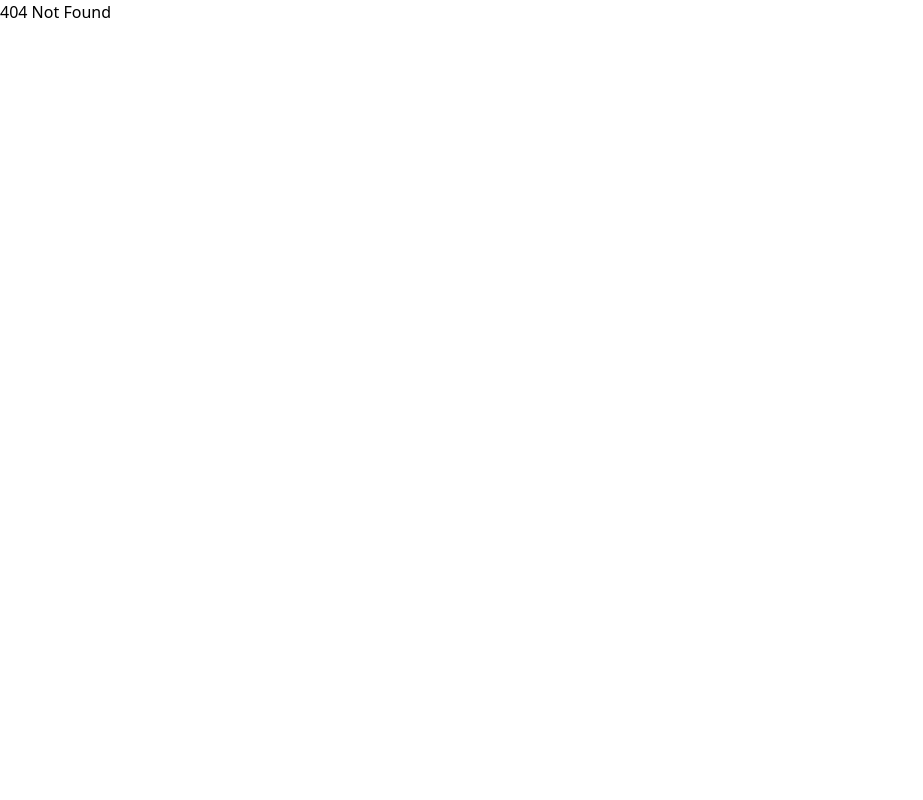
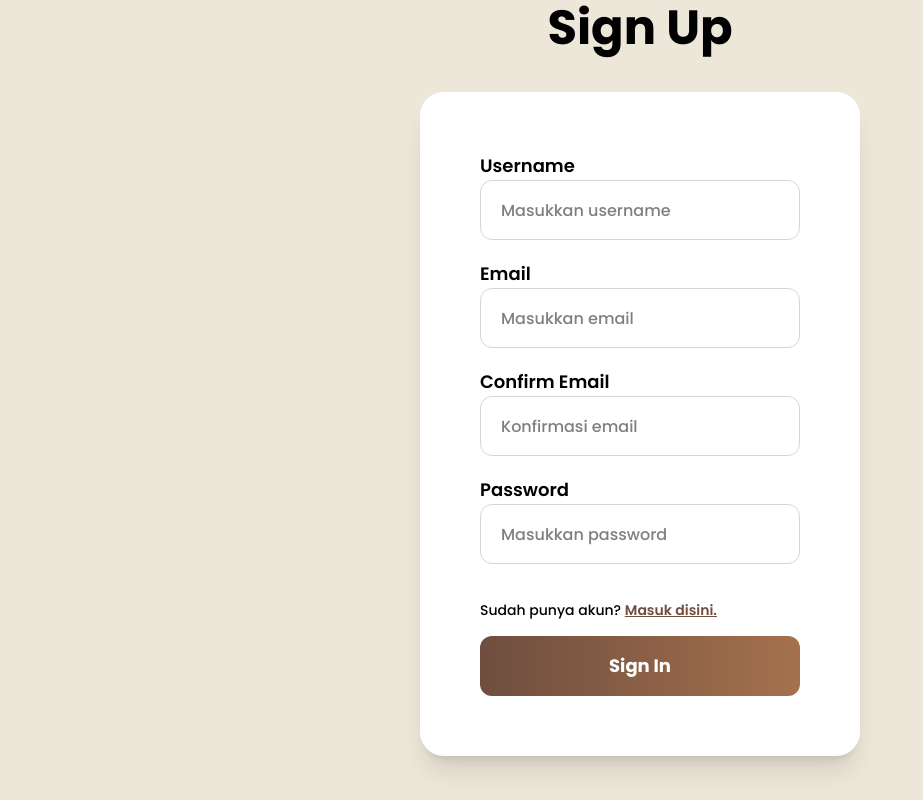
Before and after one commit to ExelCoeg/awarely_react, a React (Vite) app: page /signup in a window 1280 px wide. Before the commit this address had no page. Shown: the whole page, without its empty margins (0-923 px from the left). Built offline with nearby package versions, Linux system fonts and the light colour scheme.

Commit message:
feat: SignIn & SignUp page

```diff
--- a/src/Components/Button.tsx
+++ b/src/Components/Button.tsx
@@ -1,39 +1,36 @@
 import React from "react";
 import { ArrowRight } from "lucide-react";
+import { Link } from "react-router-dom";
 
 interface ButtonProps {
   text: string;
-  borderRadius?: "rounded-full" | "rounded-partial" | "rounded-none";
+  variant?: "primary" | "secondary" | "tertiary";
   className?: string;
-  size?: "small" | "medium" | "large";
   color?: string;
   textColor?: string;
   arrow?: boolean;
+  href?: string;
 }
 
 const Button: React.FC<ButtonProps> = ({
   text,
-  borderRadius = "rounded-full",
   className = "",
-  color = "primary",
-  textColor = "white",
+  variant = "primary",
   arrow = true,
+  href = "",
 }) => {
-  const sizeClasses = {
-    small: "text-2xs px-5 py-2",
-    medium: "text-3xs px-6 py-3",
-    large: "text-lg px-8 py-4",
-  };
-  const borderRadiusClasses = {
-    "rounded-full": "rounded-full",
-    "rounded-partial": "rounded-lg",
-    "rounded-none": "rounded-none",
+  const variantClasses = {
+    primary: "bg-primary text-white hover:bg-primary-light",
+    secondary: "bg-orange-100 hover:bg-orange-50 text-primary",
+    tertiary: "bg-white text-primary border border-primary hover:bg-gray-100",
   };
   return (
     <button
-      className={` ${borderRadiusClasses[borderRadius]} ${sizeClasses["small"]} text-left font-bold bg-${color} text-${textColor} hover:bg-primary-light cursor-pointer font-sans ${className} `}
+      className={`py-2 rounded-full ${variantClasses[variant]} lg:text-lg px-5 text-center font-bold cursor-pointer font-sans ${className} `}
     >
-      {text} {arrow && <ArrowRight className="inline ml-1" />}
+      <Link to={href}>
+        {text} {arrow && <ArrowRight className="inline ml-1" />}
+      </Link>
     </button>
   );
 };
--- a/src/Components/FeaturesCard.tsx
+++ b/src/Components/FeaturesCard.tsx
@@ -33,7 +33,7 @@ const FeaturesCard: React.FC<FeaturesCardProps> = ({
         </div>
       </div>
       <p className="mb-3 font-sans text-sm">{description}</p>
-      <Button text={buttonText} borderRadius="rounded-partial" />
+      <Button text={buttonText} />
     </div>
   );
 };
--- /dev/null
+++ b/src/Components/InputField.tsx
@@ -0,0 +1,26 @@
+import React from "react";
+
+interface InputFieldProps {
+  label?: string;
+  placeholder?: string;
+  type?: string;
+}
+
+const InputField: React.FC<InputFieldProps> = ({
+  label = "Email",
+  placeholder = "Masukkan email",
+  type = "email",
+}) => {
+  return (
+    <div>
+      <label className="mb-2 text-lg font-semibold">{label}</label>
+      <input
+        type={type}
+        className="w-full p-5 mb-5 font-medium border border-gray-300 rounded-xl h-15"
+        placeholder={placeholder}
+      />
+    </div>
+  );
+};
+
+export default InputField;
--- a/src/Components/LayananCard.tsx
+++ b/src/Components/LayananCard.tsx
@@ -35,13 +35,7 @@ const LayananCard: React.FC<LayananCardProps> = ({
         <Badge text={badgeText} />
       </div>
       <div className="flex items-center justify-center mt-5 text-primary">
-        <Button
-          text={"Buat Janji"}
-          color="orange-100"
-          size="medium"
-          textColor="primary"
-          borderRadius="rounded-partial"
-        />
+        <Button text={"Buat Janji"} variant="secondary" textColor="primary" />
       </div>
     </div>
   );
--- a/src/Components/Navbar.tsx
+++ b/src/Components/Navbar.tsx
@@ -11,9 +11,9 @@ export const Navbar = () => {
       <div className="flex flex-row items-center justify-between px-10">
         <div className="flex items-center gap-2 ">
           <img src={AwarelyLogo} alt="" />
-          <h1 className="font-sans text-3xl">Awarely</h1>
+          <h1 className="font-sans text-3xl font-semibold ">Awarely</h1>
         </div>
-        <div className="items-center hidden gap-4 font-sans text-lg lg:flex">
+        <div className="items-center hidden gap-4 font-sans text-lg font-medium lg:flex">
           {navigationItems.map((item) => (
             <a
               key={item.id}
@@ -28,12 +28,11 @@ export const Navbar = () => {
         <div className="items-center hidden gap-4 lg:flex">
           <Button
             text="Daftar"
-            textColor="primary"
-            color="white"
-            className="border border-primary"
+            variant="tertiary"
             arrow={false}
+            href="/signup"
           ></Button>
-          <Button text="Masuk" arrow={false}></Button>
+          <Button text="Masuk" arrow={false} href="/signin"></Button>
         </div>
         <button
           className="cursor-pointer lg:hidden"
--- /dev/null
+++ b/src/Pages/Auth/SignIn.tsx
@@ -0,0 +1,42 @@
+import Button from "@/Components/Button";
+import InputField from "@/Components/InputField";
+import { Link } from "react-router-dom";
+
+export const SignIn = () => {
+  return (
+    <div className="flex flex-col items-center justify-center min-h-screen font-sans bg-white-bone animate-fade-in-up">
+      <h1 className="mb-10 text-5xl font-bold ">Sign Up</h1>
+      <form action="" className="mb-10 bg-white shadow-xl rounded-3xl w-110">
+        <div className="flex flex-col p-10 my-10">
+          <InputField
+            label="Email"
+            type="email"
+            placeholder="Masukkan email"
+          ></InputField>
+          <InputField
+            label="Password"
+            type="password"
+            placeholder="Masukkan password"
+          ></InputField>
+          <Link className="my-4 font-medium text-black" to="/home">
+            Lupa Password?
+          </Link>
+          <Button
+            className="w-full py-4 text-white rounded-xl bg-gradient-to-r from-primary to-tertiary"
+            text="Sign In"
+            variant="primary"
+            arrow={false}
+          ></Button>
+        </div>
+      </form>
+      <p>
+        Pengguna baru?{" "}
+        <Link to="/signup" className="font-semibold underline text-primary">
+          Daftar disini.
+        </Link>
+      </p>
+    </div>
+  );
+};
+
+export default SignIn;
--- /dev/null
+++ b/src/Pages/Auth/SignUp.tsx
@@ -0,0 +1,49 @@
+import Button from "@/Components/Button";
+import InputField from "@/Components/InputField";
+import { Link } from "react-router-dom";
+
+export const SignUp = () => {
+  return (
+    <div className="flex flex-col items-center justify-center min-h-screen font-sans bg-white-bone animate-fade-in-up">
+      <h1 className="mb-10 text-5xl font-bold ">Sign Up</h1>
+      <form action="" className="mb-10 bg-white shadow-xl rounded-3xl w-110">
+        <div className="flex flex-col p-15">
+          <InputField
+            label="Username"
+            type="username"
+            placeholder="Masukkan username"
+          ></InputField>
+          <InputField
+            label="Email"
+            type="email"
+            placeholder="Masukkan email"
+          ></InputField>
+          <InputField
+            label="Confirm Email"
+            type="email"
+            placeholder="Konfirmasi email"
+          ></InputField>
+          <InputField
+            label="Password"
+            type="password"
+            placeholder="Masukkan password"
+          ></InputField>
+          <p className="my-4 text-sm font-medium text-black">
+            Sudah punya akun?{" "}
+            <Link to="/signin" className="font-semibold underline text-primary">
+              Masuk disini.
+            </Link>
+          </p>
+          <Button
+            className="w-full py-4 text-white rounded-xl bg-gradient-to-r from-primary to-tertiary"
+            text="Sign In"
+            variant="primary"
+            arrow={false}
+          ></Button>
+        </div>
+      </form>
+    </div>
+  );
+};
+
+export default SignUp;
--- a/src/Routes/index.tsx
+++ b/src/Routes/index.tsx
@@ -1,11 +1,15 @@
 import { BrowserRouter, Routes, Route, Navigate } from "react-router-dom";
 import { Home } from "../Pages/Home";
+import { SignIn } from "../Pages/Auth/SignIn";
+import { SignUp } from "../Pages/Auth/SignUp";
 export const AppRoutes = () => {
   return (
     <BrowserRouter>
       <Routes>
         <Route path="/" element={<Navigate to="/home" replace />} />
         <Route path="/home" element={<Home />} />
+        <Route path="/signin" element={<SignIn />} />
+        <Route path="/signup" element={<SignUp />} />
         <Route path="*" element={<div>404 Not Found</div>} />
       </Routes>
     </BrowserRouter>
--- a/src/Sections/Hero.tsx
+++ b/src/Sections/Hero.tsx
@@ -18,7 +18,6 @@ export const Hero = () => {
         ></SectionTitle>
         <Button
           text="Lanjutkan"
-          size="medium"
           className="mt-10 text-2lg lg:py-3 lg:px-5"
         ></Button>
       </div>
--- a/src/index.css
+++ b/src/index.css
@@ -8,6 +8,20 @@
   --color-tertiary: #a5714c;
   --color-white-bone: #ede7d9;
 }
+/* Animations */
+@theme {
+  --animate-fade-in-up: fadeInUp 0.5s ease-in-out;
+  @keyframes fadeInUp {
+    from {
+      opacity: 0;
+      transform: translateY(30px);
+    }
+    to {
+      opacity: 1;
+      transform: translateY(0);
+    }
+  }
+}
 
 .font-sans {
   font-family: "Poppins", sans-serif;
```
